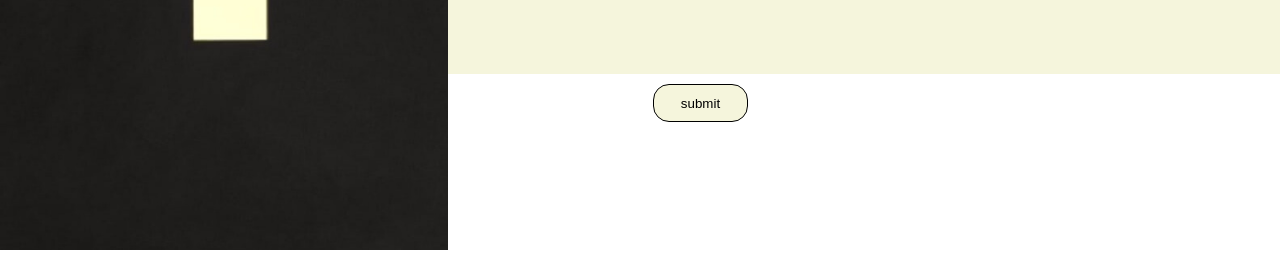
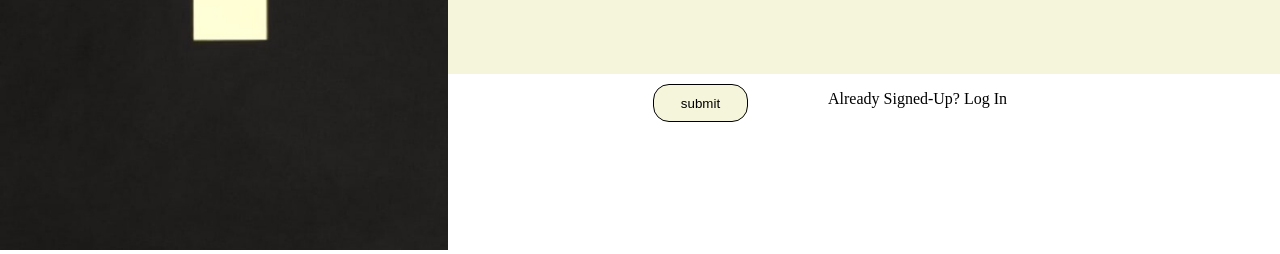
Before and after one commit to Vukosi16/sign-Up, a plain HTML site: page index.html in a window 1280 px wide. Shown: the part 550-804 px from the top of the page. Drawn offline with Linux system fonts and the light colour scheme.

Commit message:
Final lazy v1 done

```diff
--- a/index.html
+++ b/index.html
@@ -53,6 +53,7 @@
 
             <div class="bottom">
                 <button type="submit">submit</button>
+                <p class="signUpNote">Already Signed-Up?<span> Log In</span></p>
             </div>
         </div>
     </div>
--- a/styles.css
+++ b/styles.css
@@ -108,6 +108,11 @@ input{
     margin-right: 100px;
 }
 
+.bottom {
+    display: flex;
+    flex-direction: row;
+}
+
 button {
     width: 95px;
     height: 38px;
@@ -123,3 +128,7 @@ button:hover {
     background-color: antiquewhite;
     box-shadow: 5px;
 }
+
+.signUpNote {
+    margin-left: 80px;
+}
```
